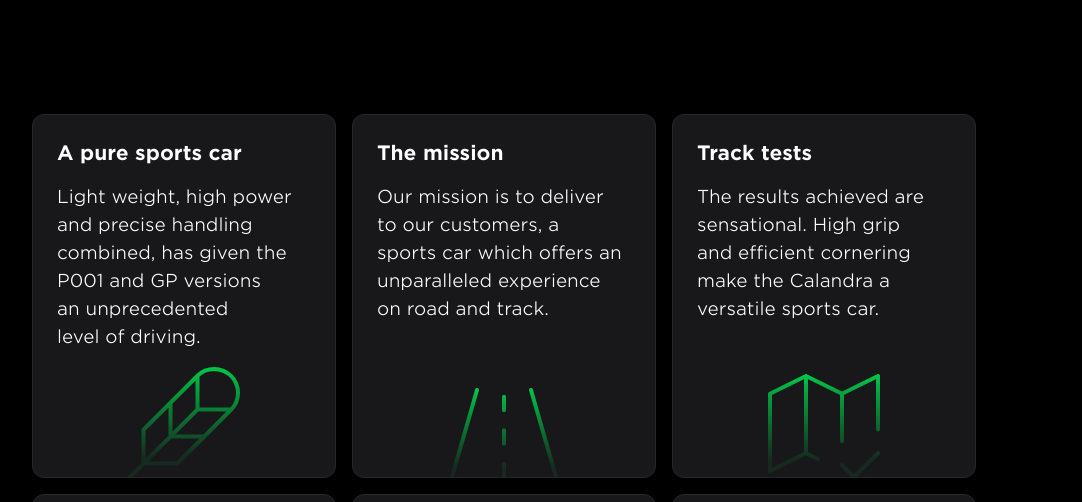
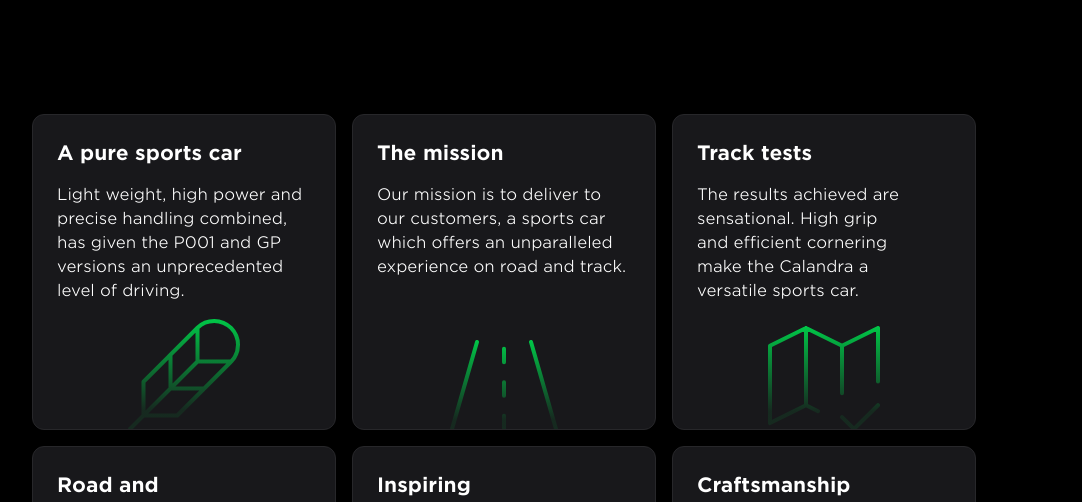
Before and after one commit to verdulife/calandraautomobili, an Astro site: page /prototype in a window 1280 px wide. Shown: the part 662-1164 px from the top of the page, without its empty margins (136-1218 px from the left). Built offline with nearby package versions, Linux system fonts and the light colour scheme; Astro itself is replaced by a stand-in of ours.

Commit message:
font size cards fix

```diff
--- a/src/components/CarCard.astro
+++ b/src/components/CarCard.astro
@@ -12,7 +12,7 @@ const { title, desc, icon } = Astro.props;
   class="flex flex-col items-center w-full h-full gap-4 px-6 text-white border bg-zinc-900 rounded-xl border-zinc-800 break-inside-avoid-column"
 >
   <h2 class="w-full mt-6 text-xl font-bold">{title}</h2>
-  <p class="text-lg font-light">{desc}</p>
+  <p class="text-md font-light">{desc}</p>
   <picture class="mt-auto">
     <img src={icon} alt={title} />
   </picture>
```
